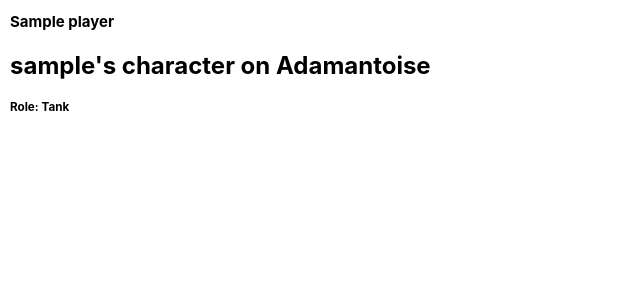
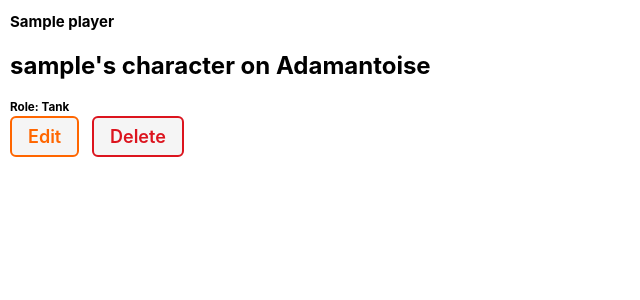
Before and after one commit to kei-the-gae/ffxiv-recruitment-tracker, a Django app: page /players/1/ in a window 1280 px wide. Shown: the part 55-355 px from the top of the page, without its empty margins (0-640 px from the left). Run offline with Django 5.2, Linux system fonts and the light colour scheme; a user stored in the database is signed in; tables that the repository leaves empty hold one stand-in row (values such as "Sample post"); data that the repository does not hold is empty.

Commit message:
Added update and delete views in views.py/urls.py

```diff
--- a/main_app/templates/players/detail.html
+++ b/main_app/templates/players/detail.html
@@ -20,6 +20,10 @@
             </li>
             {% endfor %}
         </ul>
+        <div class="player-actions">
+            <a href="{% url 'player_update' player.id %}" class="btn warn">Edit</a>
+            <a href="{% url 'player_delete' player.id %}" class="btn danger">Delete</a>
+          </div>
     </div>
 </section>
 
--- a/main_app/urls.py
+++ b/main_app/urls.py
@@ -9,5 +9,6 @@
     path('players/', views.all_player_index, name='all_player_index'),
     path('players/<int:player_id>/', views.player_detail, name='player_detail'),
     path('players/create/', views.PlayerCreate.as_view(), name='player_create'),
-
+    path('player/<int:pk>/update', views.PlayerUpdate.as_view(), name='player_update'),
+     path('player/<int:pk>/delete', views.PlayerDelete.as_view(), name='player_delete'),
 ]
--- a/main_app/views.py
+++ b/main_app/views.py
@@ -7,7 +7,6 @@
 from django.contrib.auth.mixins import LoginRequiredMixin
 from .models import Player, Job
 from django.views.generic.edit import CreateView, UpdateView, DeleteView
-
 
 # Create your views here.
 class Home(LoginView):
@@ -61,3 +60,11 @@
     def form_valid(self, form):
         form.instance.user = self.request.user
         return super().form_valid(form)
+
+class PlayerUpdate(UpdateView):
+    model = Player
+    fields = ['name', 'server','role']
+
+class PlayerDelete(DeleteView):
+    model = Player
+    success_url = '/players/'
```
